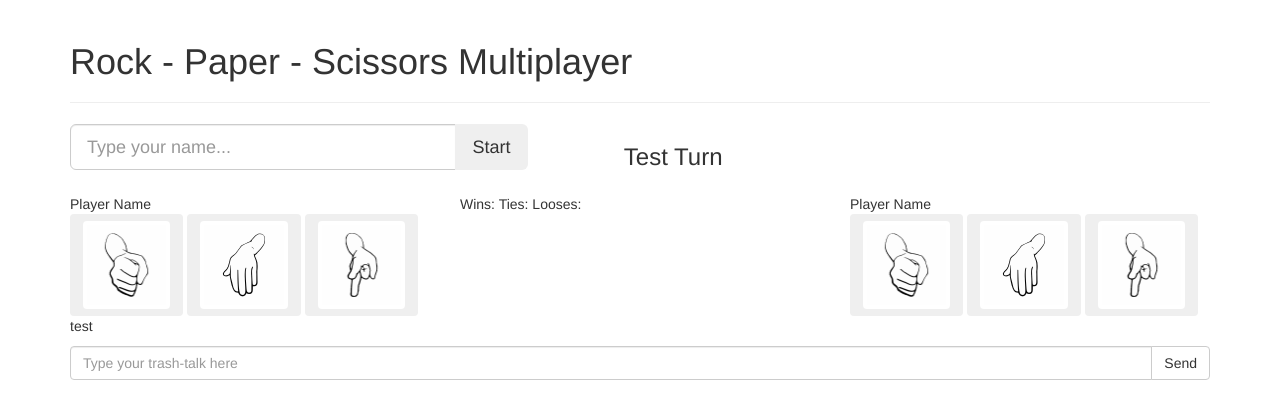
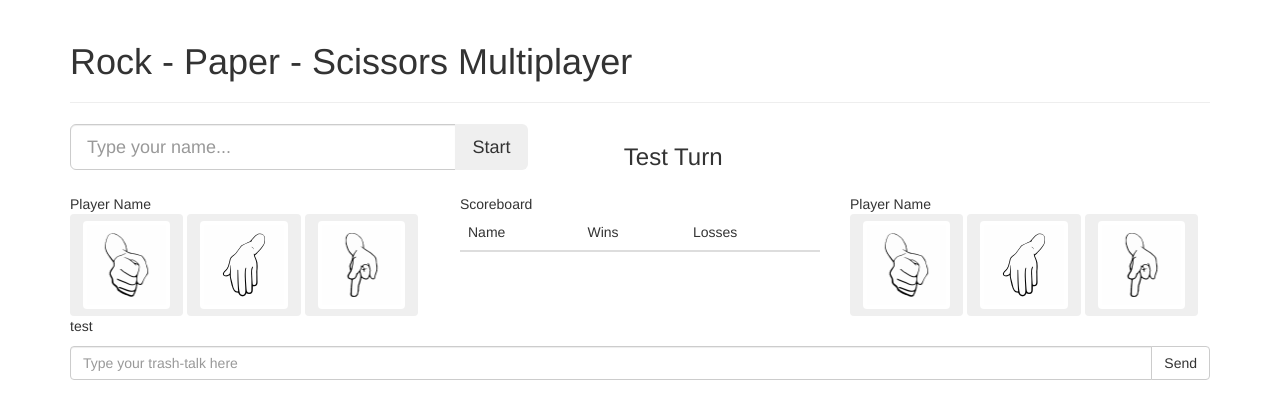
Before and after one commit to emsaidi/RPS-Multiplayer, a PHP site: page / in a window 1280 px wide. Shown: the top 419 px of the page. Run offline with PHP 8.4, Linux system fonts and the light colour scheme; lists and menus that the app fills with data are empty; some libraries are stand-ins or nearby versions.

Commit message:
updated scoreboard

```diff
--- a/assets/css/style.css
+++ b/assets/css/style.css
@@ -18,3 +18,7 @@
 #searchTurnRow{
 	margin-bottom: 1em;
 }
+
+#scorecardTable{
+	width: 100%;
+}
--- a/index.html
+++ b/index.html
@@ -46,8 +46,21 @@
 			</div>
 			<div class="col-md-4">
 				<div class="card">
-					<div class="card-block">
-						<p>Wins: Ties: Looses:</p>
+					<div class="card-header text-xs-center" id="scoreboardTitle">Scoreboard</div>
+					<div class="card-block text-xs-center">
+					<div id="ScoreboardAnnouncer"></div>
+					<table class="table" id="scorecardTable">
+						<thead>
+							<tr>
+								<th>Name</th>
+								<th>Wins</th>
+								<th>Losses</th>
+							</tr>
+						</thead>
+						<tbody id="scorecardData">
+						</tbody>
+					</table>
+
 					</div>
 				</div>
 			</div>
```
Also changed, not shown: assets/javascript/game.js (+33 -5 lines), assets/images/Blue_Stripe_Tie.jpg (added), assets/images/social_01.jpg (added).
